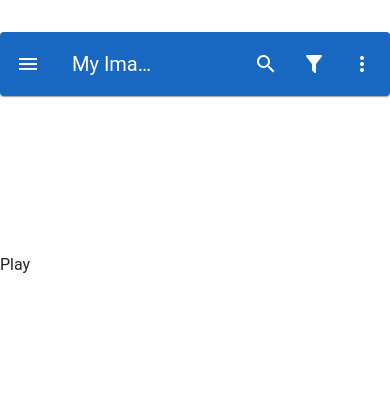
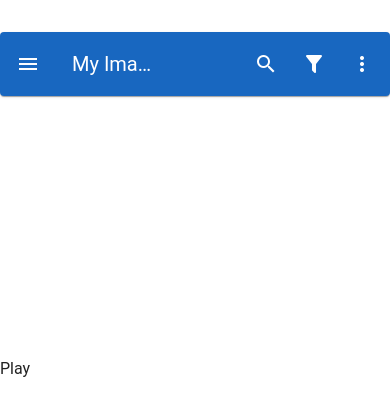
Before and after one commit to Mainamathenge/Vue-app, a Vue app: page /camera in a window 390 px wide. Shown: the top 416 px of the page. Built offline with nearby package versions, Linux system fonts and the light colour scheme; no server answers; a web font is replaced by a local one.

Commit message:
camera-view

```diff
--- a/src/views/cameraView.vue
+++ b/src/views/cameraView.vue
@@ -1,7 +1,8 @@
 <template>
   <div>
     <sideBar></sideBar>
-    <video :srcObject="stream" class="camera" autoplay></video>
+    <div class="camera"><video :srcObject="stream" autoplay></video></div>
+
     <div>
       <button v-if="stream" @click="stop">Stop</button>
       <button v-else @click="play">Play</button>
@@ -12,16 +13,29 @@
 <script setup>
 import { ref, onMounted, onBeforeUnmount } from "vue";
 import sideBar from "../components/sideBar.vue";
+const widthPercentage = 80;
+const heightPercentage = 70;
+
+// Calculate the actual pixel values based on the screen size
+const screenWidth = window.innerWidth;
+const screenHeight = window.innerHeight;
+
+
 
 const stream = ref(null);
 const constraints = {
   audio: false,
   video: {
-    width: { min: 1024, ideal: 1000, max: 1920 },
-    height: { min: 700, ideal: 1000, max: 1080 },
+  width: { ideal: (screenWidth * widthPercentage) / 100 },
+  height: { ideal: (screenHeight * heightPercentage) / 100 },
     facingMode: "environment",
   },
 };
+// const constraints = {
+  // width: { ideal: (screenWidth * widthPercentage) / 100 },
+  // height: { ideal: (screenHeight * heightPercentage) / 100 },
+//   facingMode: "environment",
+// };
 
 const stop = () => {
   stream.value.getTracks().forEach((track) => {
@@ -42,8 +56,12 @@ onBeforeUnmount(() => stop());
 </script>
 
 <style scoped>
-/* .camera {
+.camera {
+  display: flex;
+  align-items: center;
+  justify-content: center;
   height: 80%;
   width: 70%;
-} */
+  margin: 5%;
+}
 </style>
```
